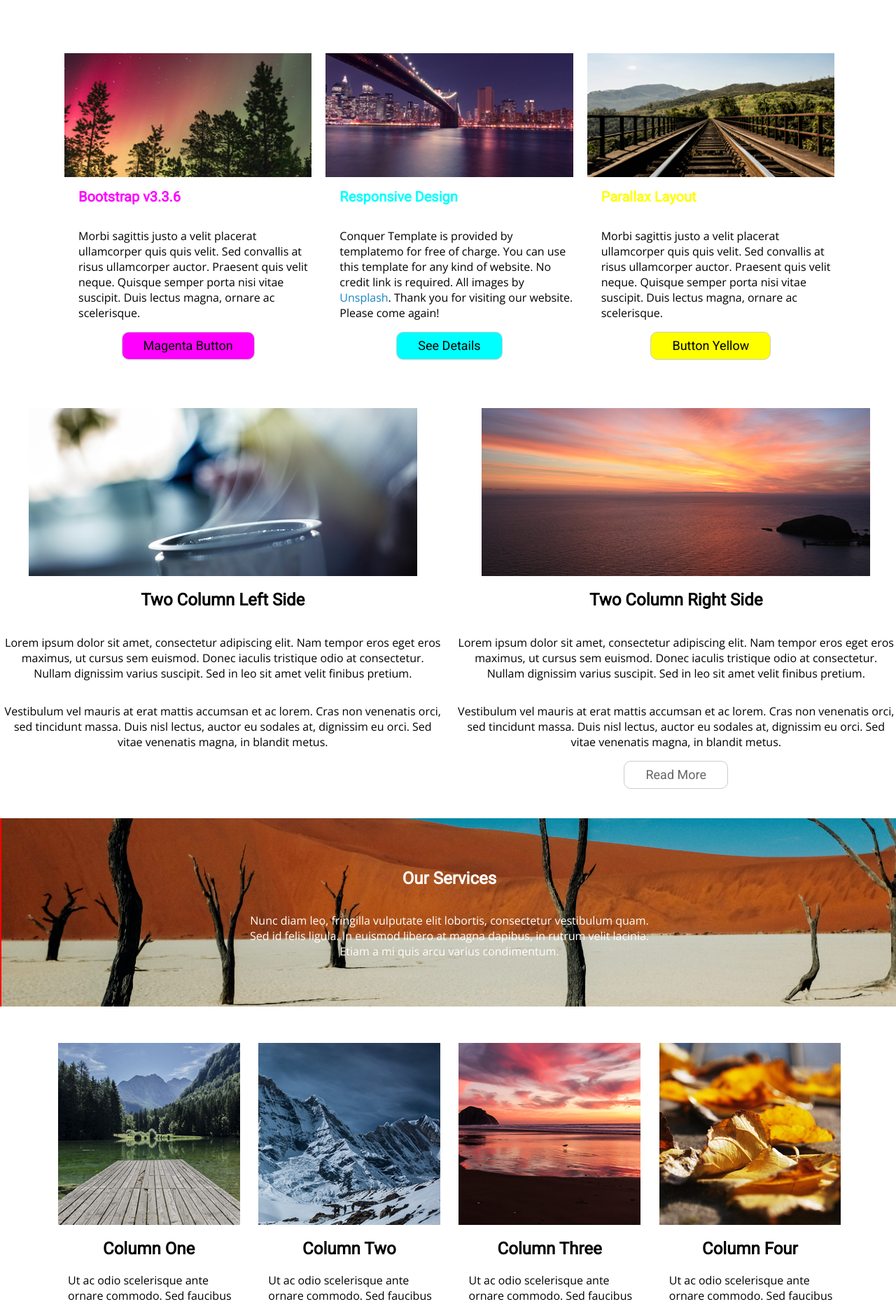
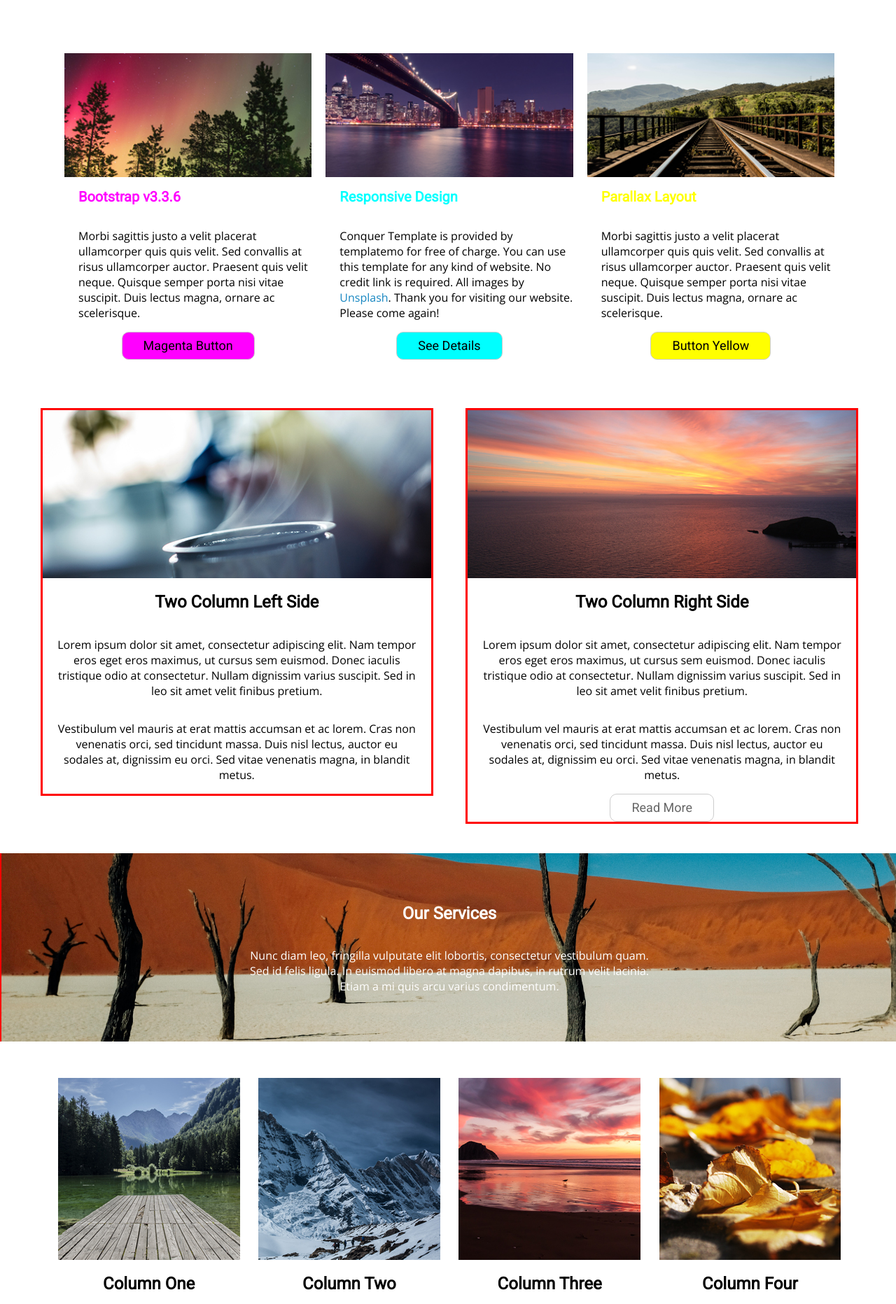
Before and after one commit to GreatDeveloper66/voyage-prework-tier1-adams, a PHP site: page / in a window 1280 px wide. Shown: the part 701-2564 px from the top of the page at 70% size. Run offline with PHP 8.4, Linux system fonts and the light colour scheme; some libraries are stand-ins or nearby versions.

Commit message:
modified margin, width and spacing of columns in row 2

```diff
--- a/css/index.css
+++ b/css/index.css
@@ -215,10 +215,12 @@ div.row1 div.column button {
 }
 
 div.row2 {
+	margin: auto;
 	display: grid;
 	grid-template: 1fr 1fr/1fr;
 	justify-items: center;
 	align-items: start;
+	grid-auto-columns: auto;
 	margin-top: 25px;
 	grid-column-gap: 15px;
 }
@@ -343,6 +345,15 @@ div.row5 div.column {
 
 div.row5 div.column div.textcontainer {
 	padding-left: 30px;
+}
+
+div.row2 div.column {
+		border: 3px solid red;
+		width: 85%;
+	}
+div.row2 div.column p {
+	margin-left: 20px;
+	margin-right: 20px;
 }
 
 footer {
@@ -487,6 +498,10 @@ div.column h2.yellowheader {
 	div.contactbackground {
 		top: 6200px;
 	}
+	div.row2 div.column {
+		width: 550px;
+	}
+
 }
 @media only screen and (min-width: 768px) {
 	header {
@@ -536,6 +551,11 @@ div.column h2.yellowheader {
 	div.row2 {
 		grid-template: 1fr/1fr 1fr;
 	}
+
+	div.row2 div.column {
+		width: auto;
+	}
+
 	div.row4 div.textcontainer {
 		width: 60%;
 	}
@@ -599,4 +619,10 @@ div.column h2.yellowheader {
 	div.contactbackground {
 		top: 4050px;
 	}
+	div.row2 {
+		width: 1200px;
+	}
+	div.row2 div.column {
+		width: 555px;
+	}
 }
```
